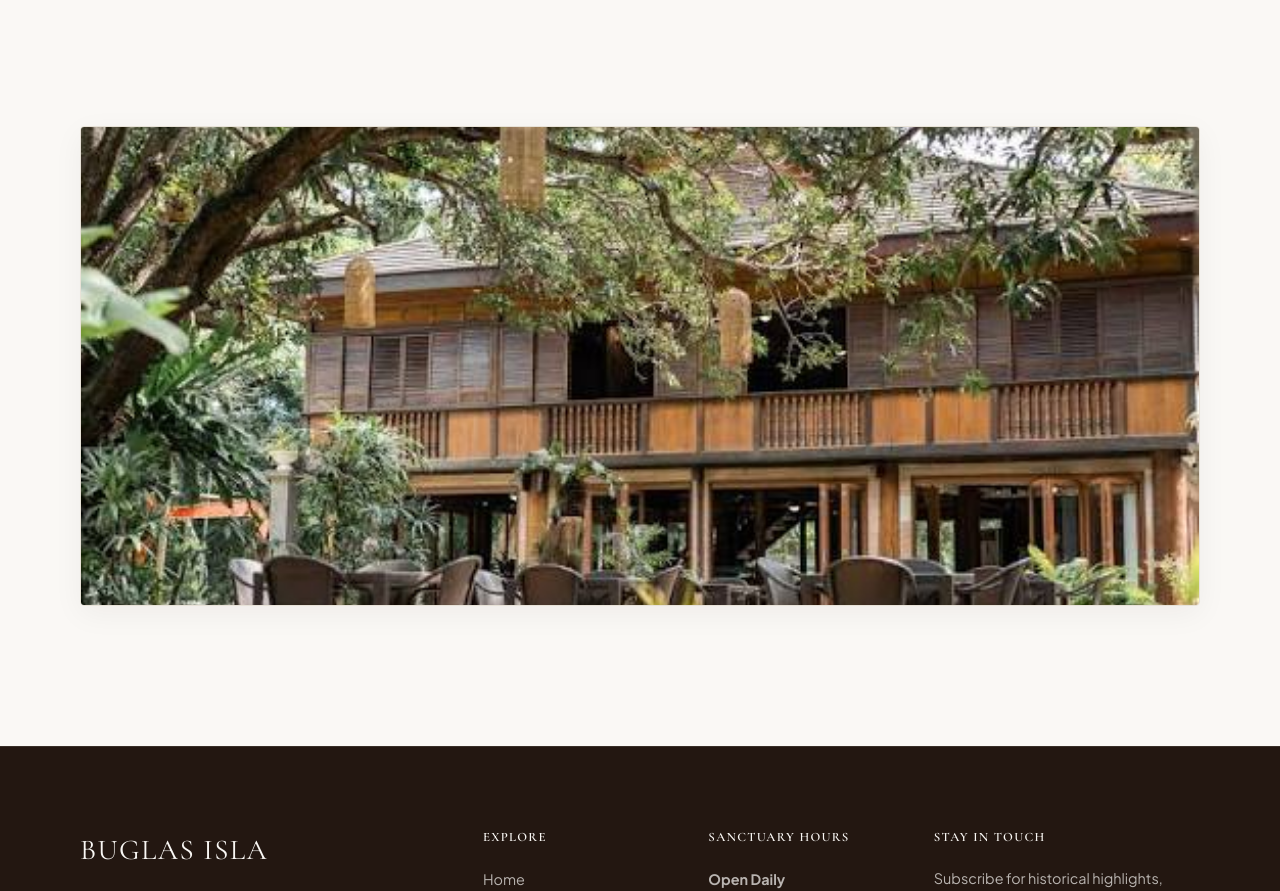
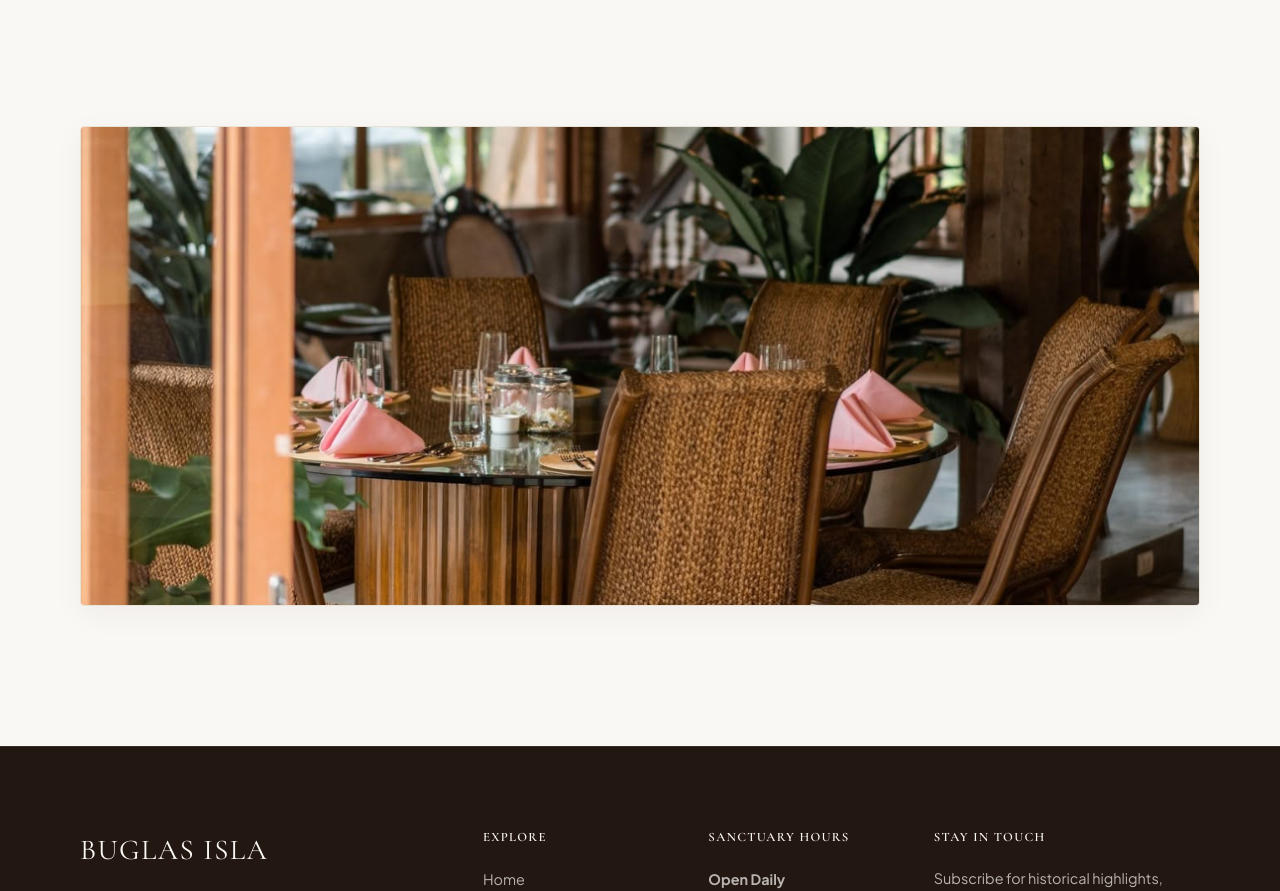
Before and after one commit to dev-hya8/client-buglasisla, a React (Vite) app: page / in a window 1280 px wide. Shown: the part 2280-3171 px from the top of the page. Built offline with nearby package versions, Linux system fonts and the light colour scheme.

Commit message:
Update Home page to use final image.png for visual banner

```diff
--- a/src/pages/Home.tsx
+++ b/src/pages/Home.tsx
@@ -284,7 +284,7 @@ export const Home: React.FC<HomeProps> = ({ setActiveTab }) => {
       <section style={{ padding: '40px 0' }}>
         <div className="container">
           <img
-            src="/src/assets/al fresco garden dining.jpeg"
+            src="/src/assets/final image.png"
             alt="Al Fresco Garden Dining at Buglas Isla"
             style={{
               width: '100%',
```
Also changed, not shown: src/assets/final image.png (added).
